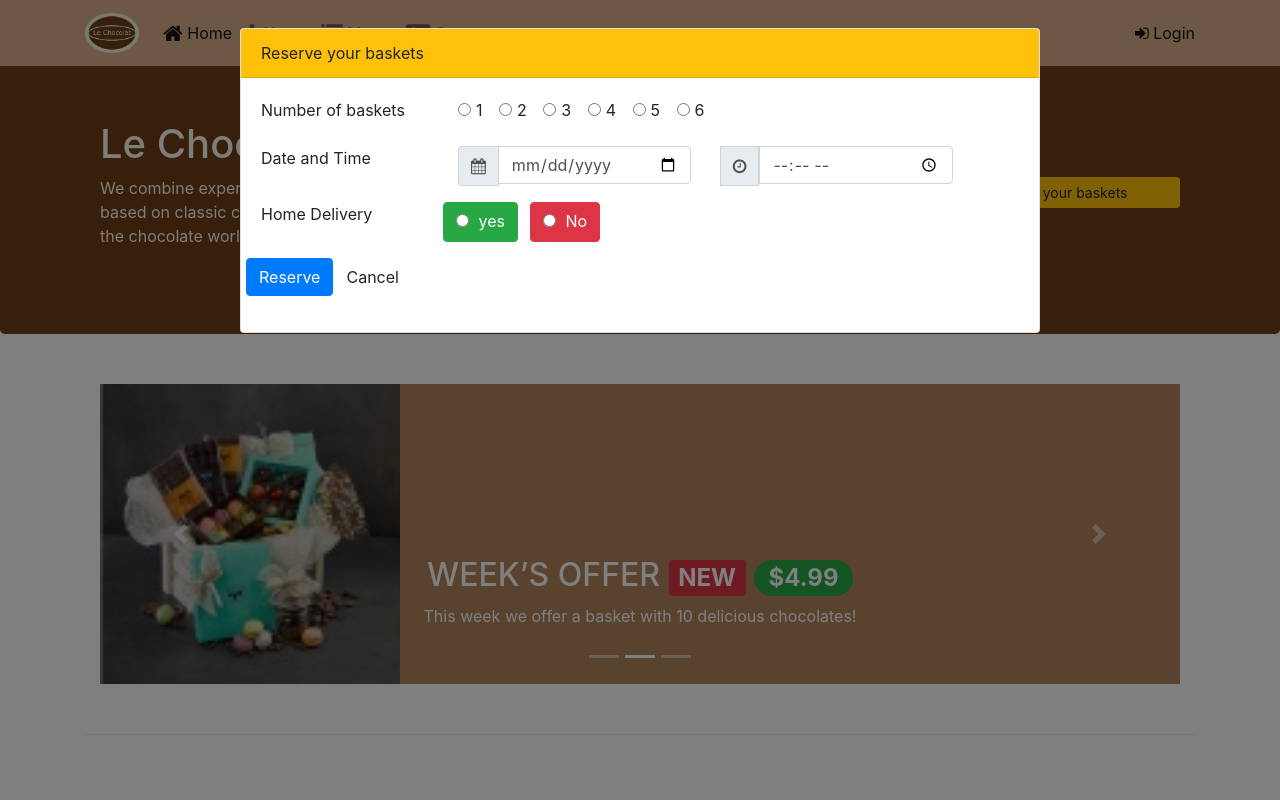
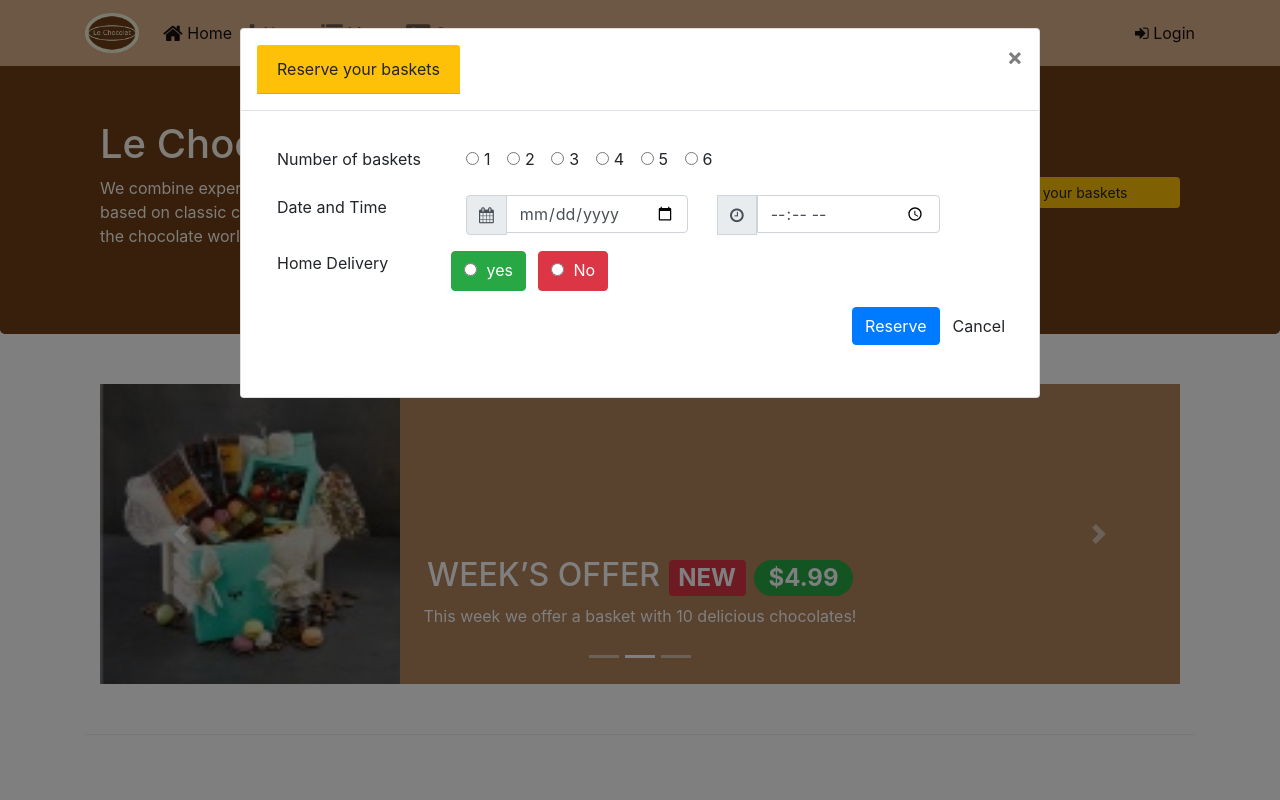
Before and after one commit to chryssastavridou/lechocolat, a website: page index.html in a window 1280 px wide. Both pictures are taken after a click on the link "Reserve your baskets". Shown: the top 800 px of the page. Drawn offline with nearby package versions, Linux system fonts and the light colour scheme.

Commit message:
Bootstrap Assignement 4

```diff
--- a/index.html
+++ b/index.html
@@ -101,10 +101,17 @@
     <div id="reserveModal" class="modal fade" role="dialog">
         <div class="modal-dialog modal-lg" role="content">
             <!-- Modal content-->
+
             <div class="row justify-content-center">
                 <div class="col col-sm col-12 ">
                     <div class="card mb-3">
+                        <div class="modal-header">
                             <div class="card-header bg-warning">Reserve your baskets</div>
+                            <button type="button" class="close" data-dismiss="modal">&times</button>
+
+                        </div>
+
+                        <div class="modal-body">
                             <div class="card-body">
                                 <form id="basket" action=>
                                     <div class="form-group row">
@@ -180,7 +187,7 @@
                                         </div>
                                     </div>
                                     <!--Radios-->
-                                <div class="form-group row">
+                                    <div class="form-group row justify-content-end">
                                         <input type="submit" class="btn btn-primary" value="Reserve">
                                         <input type="submit" class="btn btn-outline-gitsecondary" value="Cancel">
 
@@ -188,10 +195,14 @@
                                 </form>
                             </div>
                         </div>
+
                     </div>
                 </div>
             </div>
         </div>
+    </div>
+
+
     <!-- HEADER -->
     <header class="jumbotron">
         <div class="container">
@@ -212,7 +223,7 @@
 
                     <a data-toggle="modal" data-target="#reserveModal">
                         <span type="button" class="btn btn-warning btn-sm btn-block">
-                            Reserve your baskets
+                            Reserve your baskets </span>
                     </a>
 
 
@@ -222,6 +233,7 @@
     </header>
 
     <!-- MAIN CONTENT -->
+
     <div class="container">
         <div class="row row-content">
             <div class="col">
@@ -409,11 +421,7 @@
     <script src="node_modules/tether/dist/js/tether.min.js"></script>
     <script src="node_modules/popper.js/dist/umd/popper.min.js"></script>
     <script src="node_modules/bootstrap/dist/js/bootstrap.min.js"></script>
-    <script>
-        $(function () {
-            $('[data-toggle="tooltip"]').tooltip()
-        })
-    </script>
+
 </body>
 
 </html>
```
Lines whose indentation alone changed are shown as unchanged.
